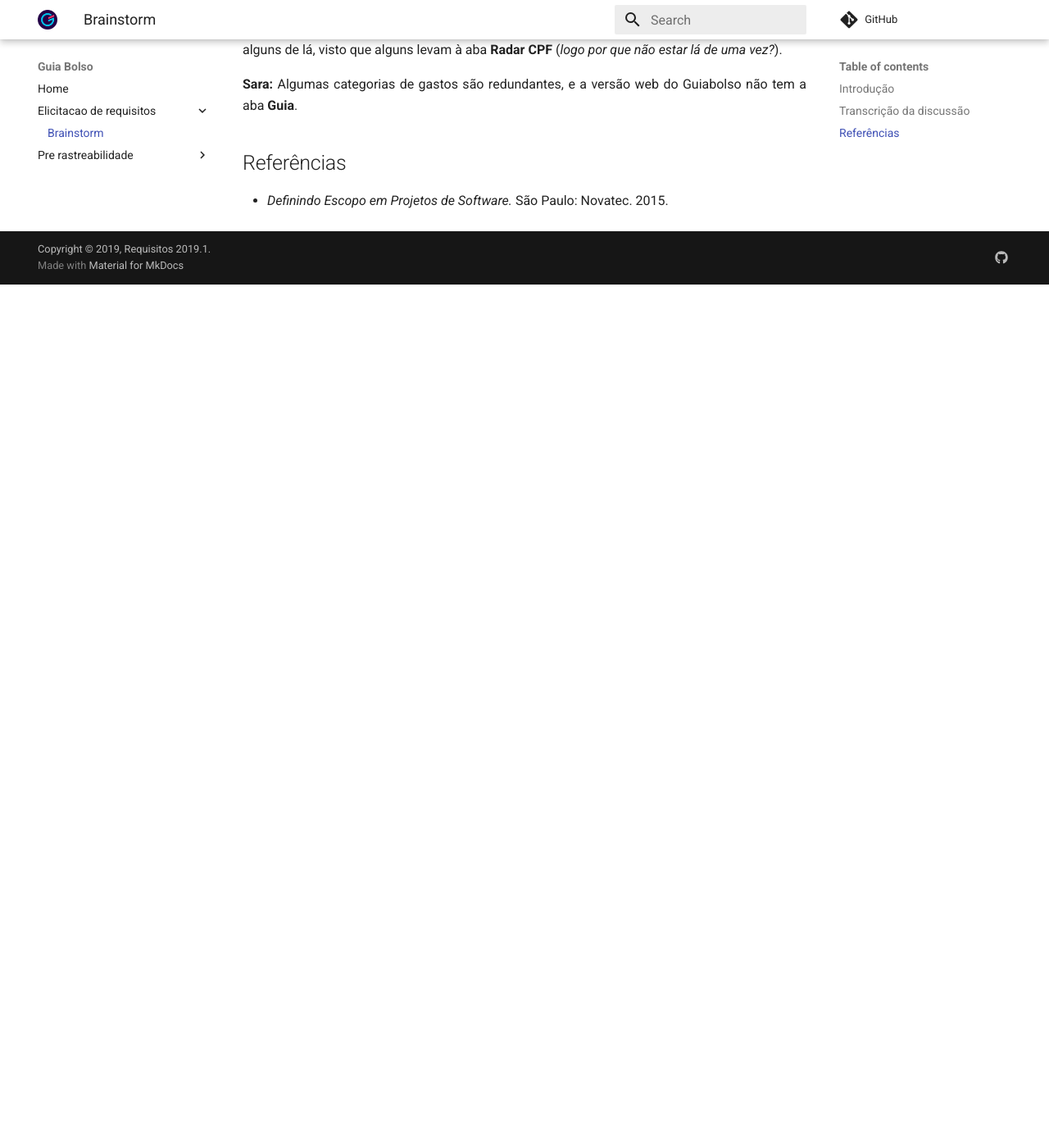
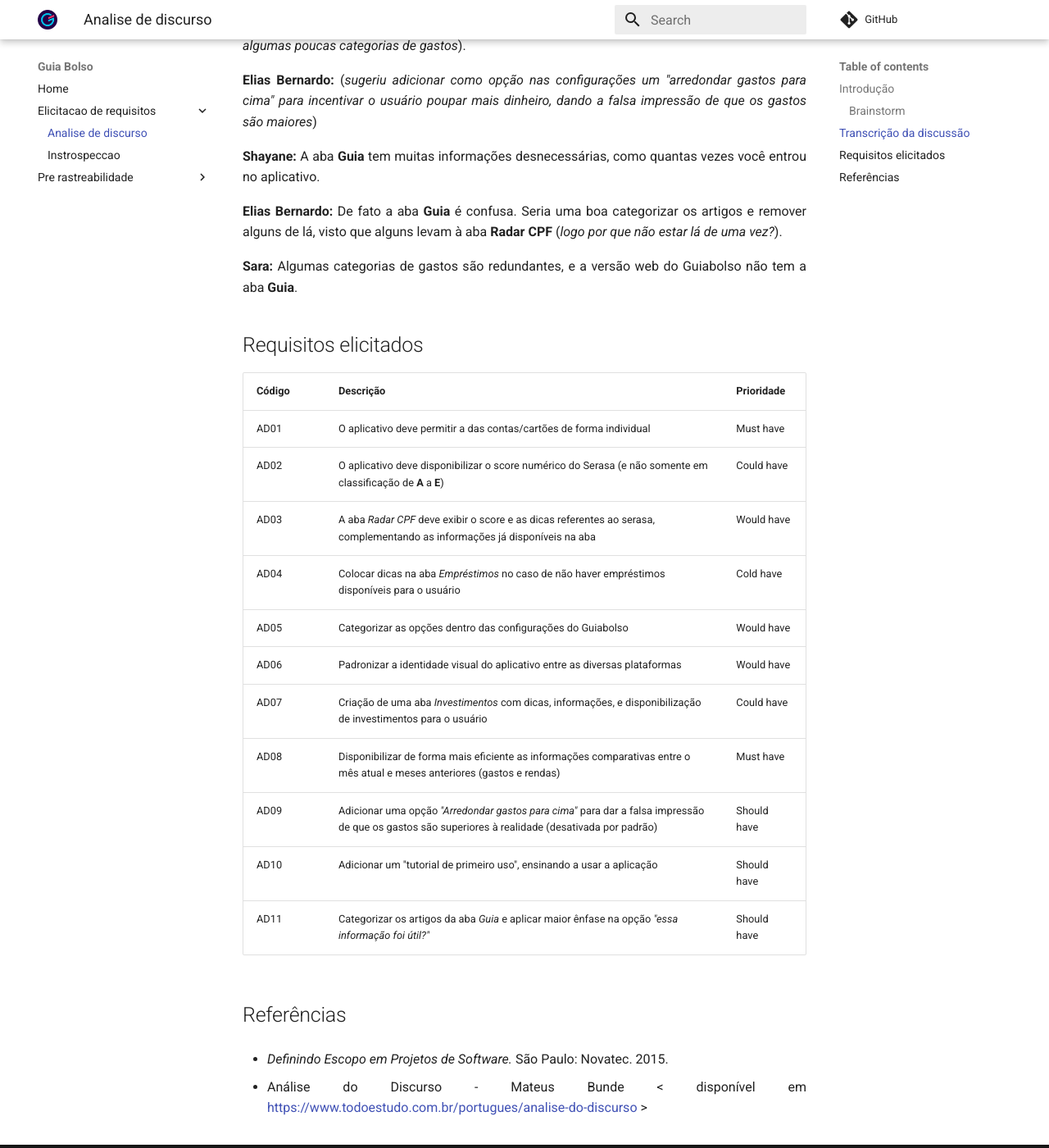
Before and after one commit to fga-disciplinas/2019.1-Guia-Bolso, an MkDocs documentation site: the page built from docs/elicitacao-de-requisitos/analise-de-discurso.md, in a window 1280 px wide and 1400 px high, scrolled down 2180 px. Shown: the whole window at 82% size. Built offline with MkDocs 1.6.1 and Material for MkDocs 9.7.7, drawn with Linux system fonts in a browser that asks for light colours; comment, search, counter and statistics services are not loaded; before the commit the page ends 2527 px from its top, so only the background shows below that; some of the changed text lies outside the part shown.

Commit message:
Adionando Análise do discurso e Instrospeção
Unindo brainstorm à análise do discurso

Co-authored-by: Rafael Makaha <rafael.makaha@gmail.com>

```diff
--- a/docs/elicitacao-de-requisitos/brainstorm.md
+++ b/docs/elicitacao-de-requisitos/analise-de-discurso.md
@@ -1,13 +1,21 @@
 ## Introdução
-<p align="justify">O brainstorming (em português "tempestade cerebral") ou tempestade de ideias, mais que uma técnica de dinâmica de grupo, é uma atividade desenvolvida para explorar a potencialidade criativa de um indivíduo ou de um grupo - criatividade em equipe - colocando-a a serviço de objetivos pré-determinados.</p>
 
-<p align="justify">A técnica propõe que o grupo se reúna e utilize a diversidade de pensamentos e experiências para gerar soluções inovadoras, sugerindo qualquer pensamento ou ideia que vier à mente a respeito do tema tratado. Com isso, espera-se reunir o maior número possível de ideias, visões, propostas e possibilidades que levem a um denominador comum e eficaz para solucionar problemas e entraves que impedem um projeto de seguir adiante.</p>
+Análise do Discurso é tida como uma prática de análise do estudo lingüístico, existente no campo da comunicação. Ela consiste na análise da estrutura de um dado texto, seja ele verbal ou não-verbal, e suas respectivas preocupações.
+
+Para a análise do discurso o grupo optou por se reunir, _via hangouts_, e fazer um _brainstorm_. A partir disso foram elicitados e posteriormente priorizados os requisitos.
+
+
+### Brainstorm
+
+O brainstorming (em português "tempestade cerebral") ou tempestade de ideias, mais que uma técnica de dinâmica de grupo, é uma atividade desenvolvida para explorar a potencialidade criativa de um indivíduo ou de um grupo - criatividade em equipe - colocando-a a serviço de objetivos pré-determinados.
+
+A técnica propõe que o grupo se reúna e utilize a diversidade de pensamentos e experiências para gerar soluções inovadoras, sugerindo qualquer pensamento ou ideia que vier à mente a respeito do tema tratado. Com isso, espera-se reunir o maior número possível de ideias, visões, propostas e possibilidades que levem a um denominador comum e eficaz para solucionar problemas e entraves que impedem um projeto de seguir adiante.
 
 Dessa forma o grupo optou por realizar um brainstorm a fim de discutir sobre o aplicativo Guiabolso e elicitar seus requisitos. A reunião foi feita via _hangouts_.
 
 ## Transcrição da discussão
 
-<p align="justify">Para facilitar no entendimento do Brainstorm, foi feito uma transcrição da reunião com o resumo dos principais tópicos de discussão abordados. A transcrição foi feita de forma a simular um diálogo entre as partes, facilitando o entendimento para terceiros, visto que o Brainstorm pode parecer um pouco confuso se for transcrito exatamente como ocorreu (alguns temas podem ser simplesmente "jogados na mesa", sem necessáriamente ter vínculo com o que foi dito anteriormente).</p>
+Para facilitar no entendimento do Brainstorm, foi feito uma transcrição da reunião com o resumo dos principais tópicos de discussão abordados. A transcrição foi feita de forma a simular um diálogo entre as partes, facilitando o entendimento para terceiros, visto que o Brainstorm pode parecer um pouco confuso se for transcrito exatamente como ocorreu (alguns temas podem ser simplesmente "jogados na mesa", sem necessáriamente ter vínculo com o que foi dito anteriormente).
 
 **Léo Santos:** O aplicativo facilita a gerência de múltiplas contas  bancárias, juntando todas num só lugar. Além disso ele já pré configura uma série de "burocracias" automaticamente, já entregando tudo pronto e usável ao usuário.
 
@@ -47,7 +55,24 @@
 
 **Sara:** Algumas categorias de gastos são redundantes, e a versão web do Guiabolso não tem a aba **Guia**.
 
+## Requisitos elicitados
+
+| Código | Descrição | Prioridade |
+|--|--|--|
+| AD01 | O aplicativo deve permitir a das contas/cartões de forma individual | Must have |
+| AD02 | O aplicativo deve disponibilizar o score numérico do Serasa (e não somente em classificação de __A__ a __E__) | Could have |
+| AD03 | A aba _Radar CPF_ deve exibir o score e as dicas referentes ao serasa, complementando as informações já disponíveis na aba | Would have |
+| AD04 | Colocar dicas na aba _Empréstimos_ no caso de não haver empréstimos disponíveis para o usuário | Cold have |
+| AD05 | Categorizar as opções dentro das configurações do Guiabolso | Would have |
+| AD06 | Padronizar a identidade visual do aplicativo entre as diversas plataformas | Would have |
+| AD07 | Criação de uma aba _Investimentos_ com dicas, informações, e disponibilização de investimentos para o usuário | Could have |
+| AD08 | Disponibilizar de forma mais eficiente as informações comparativas entre o mês atual e meses anteriores (gastos e rendas) | Must have |
+| AD09 | Adicionar uma opção _"Arredondar gastos para cima"_ para dar a falsa impressão de que os gastos são superiores à realidade (desativada por padrão) | Should have |
+| AD10 | Adicionar um "tutorial de primeiro uso", ensinando a usar a aplicação | Should have |
+| AD11 | Categorizar os artigos da aba _Guia_ e aplicar maior ênfase na opção _"essa informação foi útil?"_ | Should have |
 
 ## Referências
 
 - _Definindo Escopo em Projetos de Software._ São Paulo: Novatec. 2015.
+
+- Análise do Discurso - Mateus Bunde < disponível em [https://www.todoestudo.com.br/portugues/analise-do-discurso](https://www.todoestudo.com.br/portugues/analise-do-discurso) >
```
Also changed, not shown: other parts of docs/elicitacao-de-requisitos/analise-de-discurso.md (+1 -1 lines), docs/elicitacao-de-requisitos/instrospeccao.md (added, +42 -0 lines).
